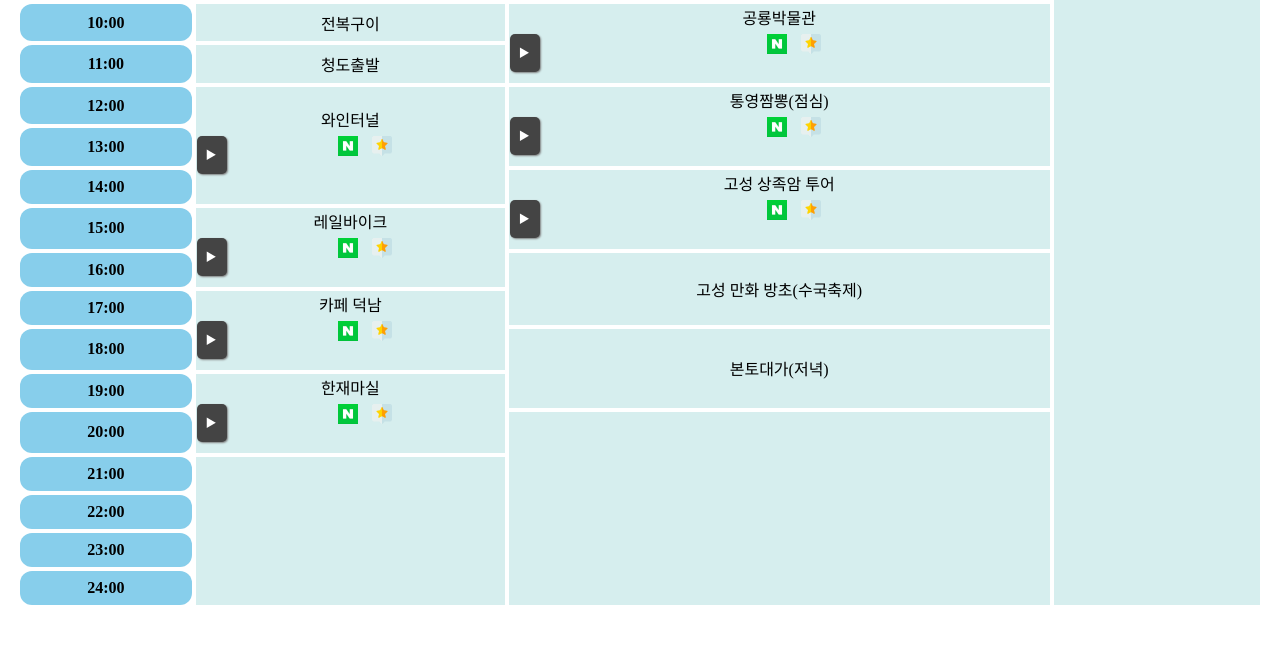
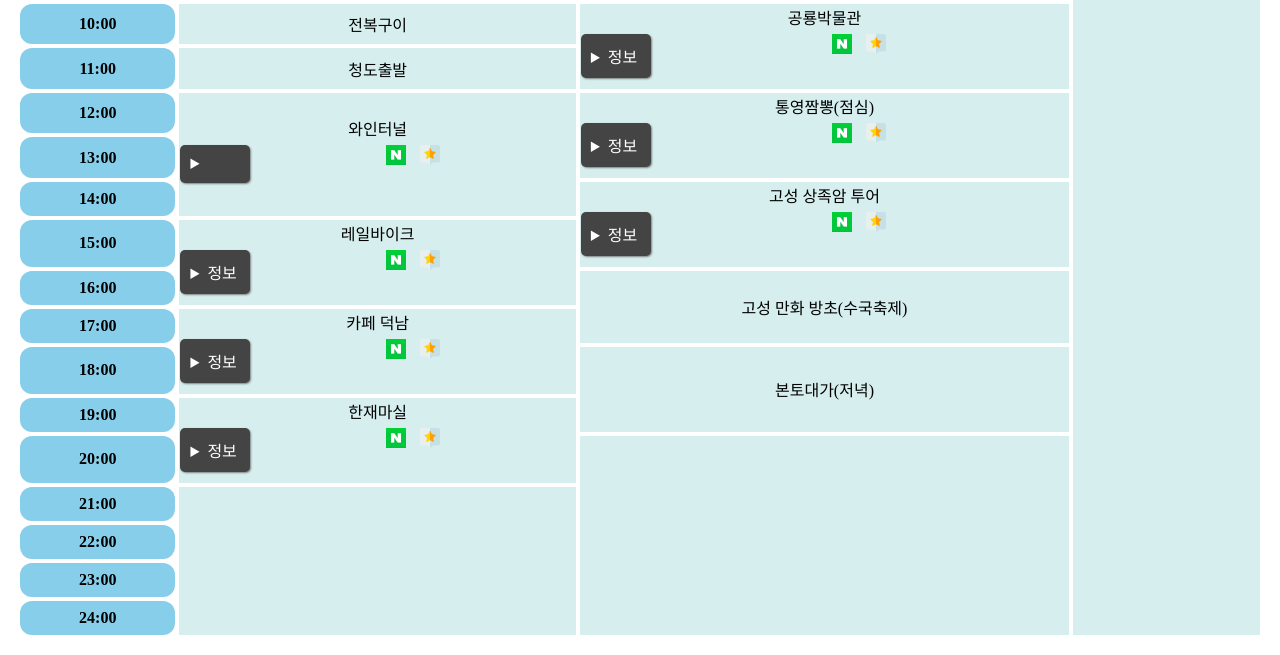
Before and after one commit to 123000l/vacation.github.io, a plain HTML site: page index.html in a window 1280 px wide. Shown: the part 463-1118 px from the top of the page. Before the commit the page ends 1088 px from the top, so only its background shows below. Drawn offline with Linux system fonts and the light colour scheme.

Commit message:
Update index.html

```diff
--- a/index.html
+++ b/index.html
@@ -64,7 +64,7 @@
 
 
         details { margin:5px 0 10px; float:left;}
-details > summary { background:#444; color:#fff; padding:10px; outline:0; border-radius:5px; cursor:pointer; text-align:left; box-shadow: 1px 1px 2px gray; width: 10px;}
+details > summary { background:#444; color:#fff; padding:10px; outline:0; border-radius:5px; cursor:pointer; text-align:left; box-shadow: 1px 1px 2px gray; width: 50px;}
 details > summary::-webkit-details-marker { background:#444; color:#fff; background-size:contain; transform:rotate3d(0, 0, 1, 90deg); transition:transform 0.25s;}
 details[open] > summary::-webkit-details-marker { transform:rotate3d(0, 0, 1, 180deg);}
 details[open] > summary { background:#444;}
@@ -75,12 +75,6 @@ details[open] > summary ~ * { animation:reveal 0.5s;}
     from { opacity:0; transform:translate3d(0, 0px, 0); }
     to { opacity:1; transform:translate3d(0, 0, 0); }
 }
-
-
-/*
-        <a href="https://www.flaticon.com/free-icons/google-maps" title="google maps icons">Google maps icons created by Freepik - Flaticon</a>
-
-        <a href="https://www.flaticon.com/free-icons/review" title="review icons">Review icons created by Aldo Cervantes - Flaticon</a> */
 
     </style>
 </head>
@@ -122,7 +116,6 @@ details[open] > summary ~ * { animation:reveal 0.5s;}
             </tr>
             <tr>
                 <th>09:00</th>
-                <!-- <td>&nbsp</td> -->
             </tr>
 
             <tr>
@@ -134,13 +127,12 @@ details[open] > summary ~ * { animation:reveal 0.5s;}
                     <a href="https://blog.naver.com/diddyd85/222822216792"><img src="review.png" alt = "공룡박문관리뷰" style="width:20px;height:auto;"></a>
                     <a>
                         <details>
-                            <summary></summary>
+                            <summary>정보</summary>
                             <p>어른: 3,000원 <br> 어린이: 1,500원</p>
                         </details>
                     </a>
 
                 </td>
-                <!-- <td>&nbsp</td> -->
             </tr>
 
             <tr>
@@ -166,7 +158,7 @@ details[open] > summary ~ * { animation:reveal 0.5s;}
                     <a href="https://blog.naver.com/ekal3659/222811277325"><img src="review.png" alt="짬뽕집리뷰" style="width:20px;height:auto;"></a>
                     <a>
                         <details>
-                            <summary></summary>
+                            <summary>정보</summary>
                             <p>운영시간: 11:00-16:00</p>
                         </details>
                     </a>
@@ -184,7 +176,7 @@ details[open] > summary ~ * { animation:reveal 0.5s;}
                     <a href="https://blog.naver.com/shj100518/222780622452"><img src="review.png" alt="상족암공원리뷰" style="width:20px;height:auto;"></a>
                     <a>
                         <details>
-                            <summary></summary>
+                            <summary>정보</summary>
                             <p>운영시간: 24시간<br>주의: 물때 확인 필요</p>
                         </details>
                     </a>
@@ -198,7 +190,7 @@ details[open] > summary ~ * { animation:reveal 0.5s;}
                     <a href="https://blog.naver.com/minimicodi/222726643232"><img src="review.png" alt="레일바이크리뷰" style="width:20px;height:auto;"></a>
                     <a>
                         <details>
-                            <summary></summary>
+                            <summary>정보</summary>
                             <p>왕복 일반: 25,000원<br>운영시간: 09:00-17:00</p>
                         </details>
                     </a>
@@ -218,7 +210,7 @@ details[open] > summary ~ * { animation:reveal 0.5s;}
                     <a href="https://blog.naver.com/bluemisty963/222834353220"><img src="review.png" alt = "카페덕남리뷰" style="width:20px;height:auto;"></a>
                     <a>
                         <details>
-                            <summary></summary>
+                            <summary>정보</summary>
                             <p>운영시간: 11:00-21:30</p>
                         </details>
                     </a>
@@ -238,7 +230,7 @@ details[open] > summary ~ * { animation:reveal 0.5s;}
                     <a href="https://blog.naver.com/ignign60/222679116844"><img src="review.png" alt="와인터널리뷰" style="width:20px;height:auto;"></a>
                     <a>
                         <details>
-                            <summary></summary>
+                            <summary>정보</summary>
                             <p>운영시간: 10:00-20:00</p>
                         </details>
                     </a>
```
